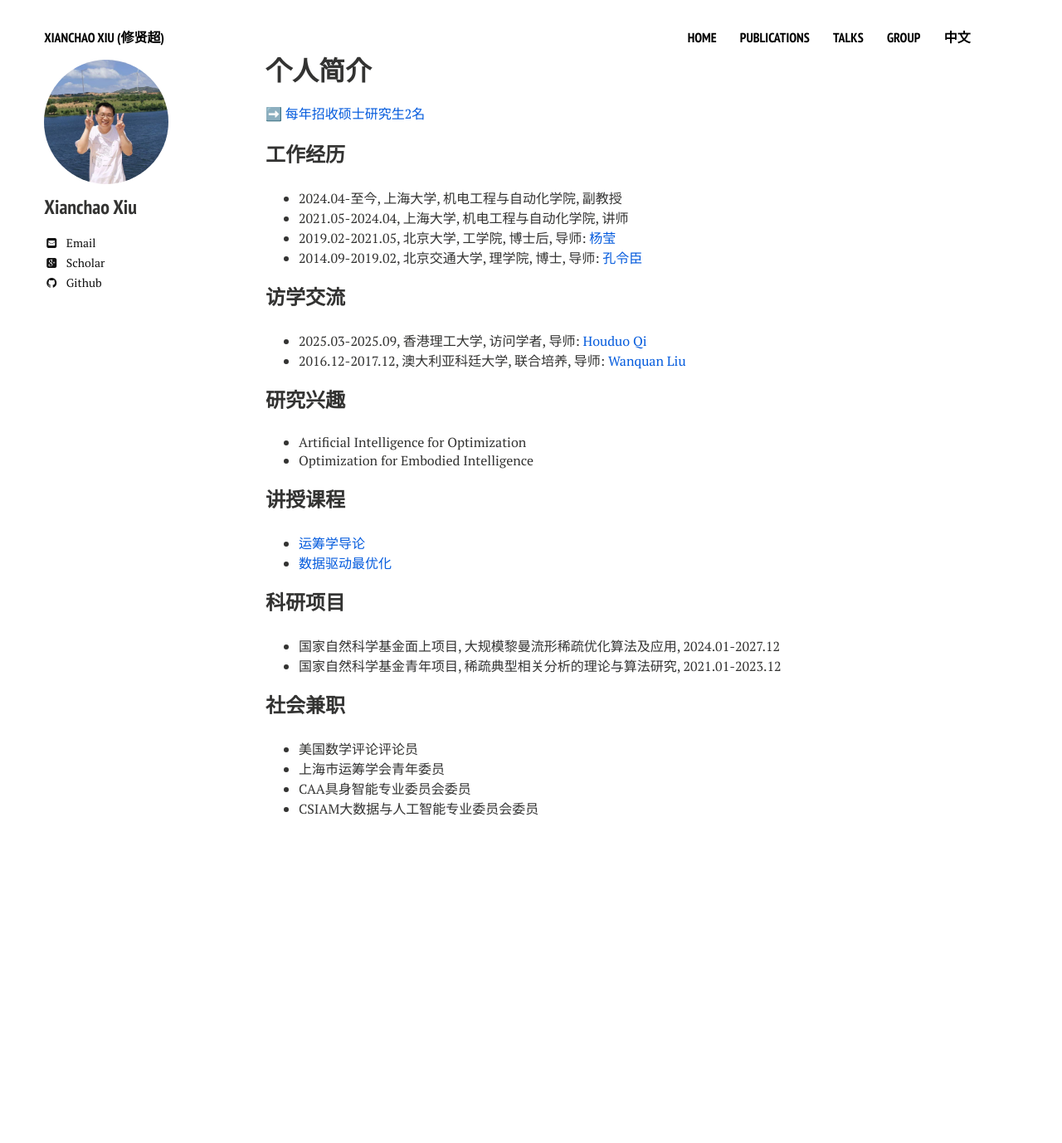
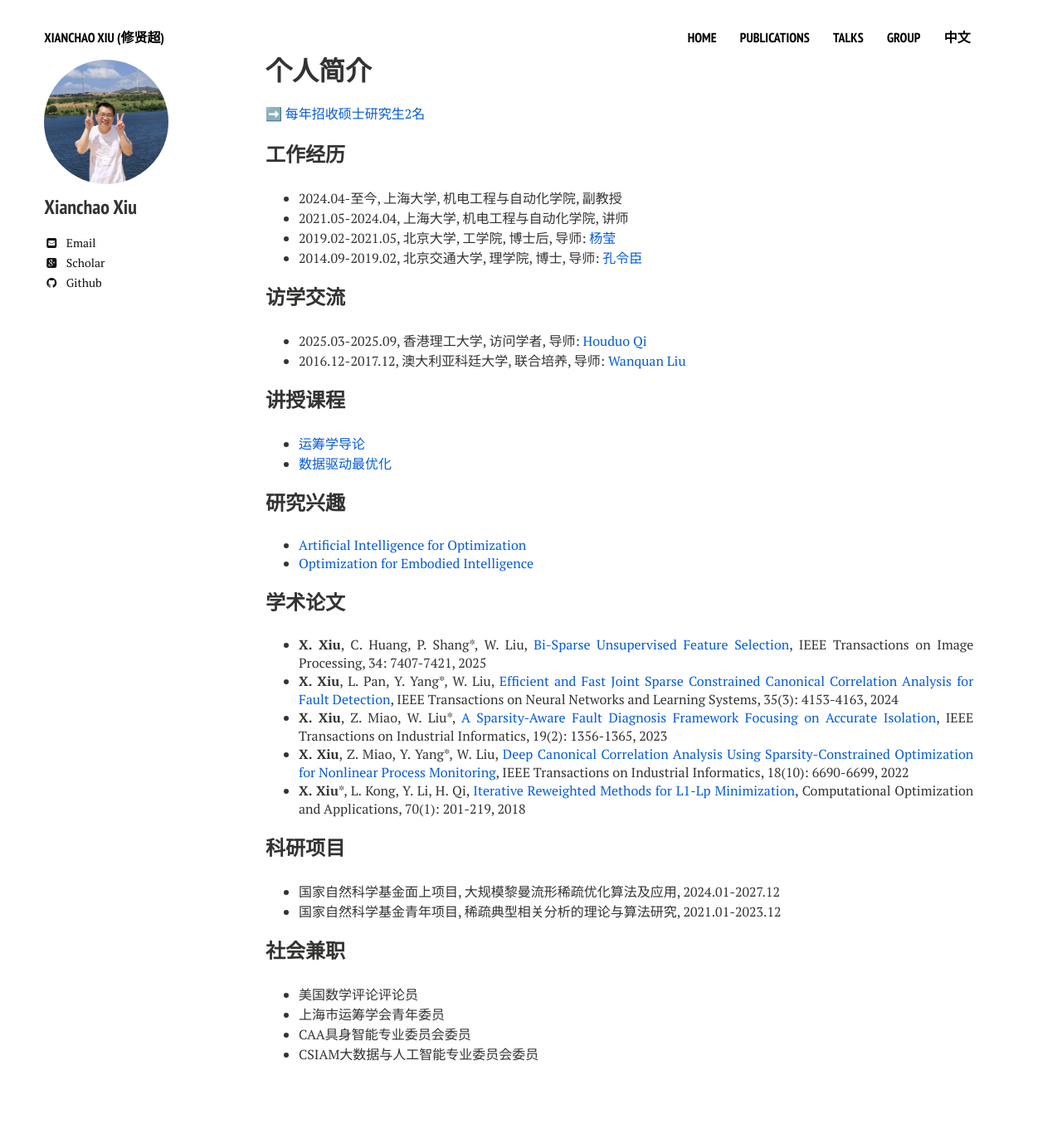
Before and after one commit to xianchaoxiu/xianchaoxiu.github.io, a Jekyll site: the page built from chinese/index.md, in a window 1280 px wide. Shown: the whole page at 83% size. Built offline with Jekyll 4.4.1, drawn with Linux system fonts in a browser that asks for light colours; nearby versions of some CDN libraries; before the commit the page ends 1082 px from its top, so only the background shows below that.

Commit message:
Update index.md

```diff
--- a/chinese/index.md
+++ b/chinese/index.md
@@ -21,14 +21,24 @@ share: false
 * 2025.03-2025.09, 香港理工大学, 访问学者, 导师: <a href="https://www.polyu.edu.hk/ama/people/academic-staff/prof-qi-houduo/" class="textlink" target="_blank">Houduo Qi</a> <br>
 * 2016.12-2017.12, 澳大利亚科廷大学, 联合培养, 导师: <a href="https://ise.sysu.edu.cn/teacher/LiuWanquan" class="textlink" target="_blank">Wanquan Liu</a> <br>
 
-### 研究兴趣
-* Artificial Intelligence for Optimization <br>
-* Optimization for Embodied Intelligence <br>
-
-
 ### 讲授课程
 * <a href="https://xianchaoxiu.github.io/chinese/course/OR/" class="textlink" target="_blank">   运筹学导论 </a><br>
 * <a href="https://xianchaoxiu.github.io/chinese/course/OPT/" class="textlink" target="_blank">  数据驱动最优化 </a><br>
+
+
+
+### 研究兴趣
+* <a href="https://xianchaoxiu.github.io/chinese/research/OPT/" class="textlink" target="_blank"> Artificial Intelligence for Optimization </a><br>
+* <a href="https://xianchaoxiu.github.io/chinese/research/EAI/" class="textlink" target="_blank"> Optimization for Embodied Intelligence </a><br>
+
+
+
+### 学术论文
+* <b>X. Xiu</b>, C. Huang, P. Shang*, W. Liu, <a href="https://doi.org/10.1109/TIP.2025.3620667" class="textlink" target="_blank">Bi-Sparse Unsupervised Feature Selection</a>, IEEE Transactions on Image Processing, 34: 7407-7421, 2025  <br>
+* <b>X. Xiu</b>, L. Pan, Y. Yang*, W. Liu, <a href="https://doi.org/10.1109/TNNLS.2022.3201881" class="textlink" target="_blank">Efficient and Fast Joint Sparse Constrained Canonical Correlation Analysis for Fault Detection</a>, IEEE Transactions on Neural Networks and Learning Systems, 35(3): 4153-4163, 2024  <br>
+* <b>X. Xiu</b>, Z. Miao, W. Liu*, <a href="https://doi.org/10.1109/TII.2022.3180070" class="textlink" target="_blank">A Sparsity-Aware Fault Diagnosis Framework Focusing on Accurate Isolation</a>, IEEE Transactions on Industrial Informatics, 19(2): 1356-1365, 2023 <br>
+* <b>X. Xiu</b>, Z. Miao, Y. Yang*, W. Liu, <a href="https://doi.org/10.1109/TII.2021.3121770" class="textlink" target="_blank">Deep Canonical Correlation Analysis Using Sparsity-Constrained Optimization for Nonlinear Process Monitoring</a>, IEEE Transactions on Industrial Informatics, 18(10): 6690-6699, 2022 <br>
+* <b>X. Xiu</b>*, L. Kong, Y. Li, H. Qi, <a href="https://doi.org/10.1007/s10589-017-9977-7" class="textlink" target="_blank">Iterative Reweighted Methods for L1-Lp Minimization</a>, Computational Optimization and Applications, 70(1): 201-219, 2018
 
 
 ### 科研项目
```
